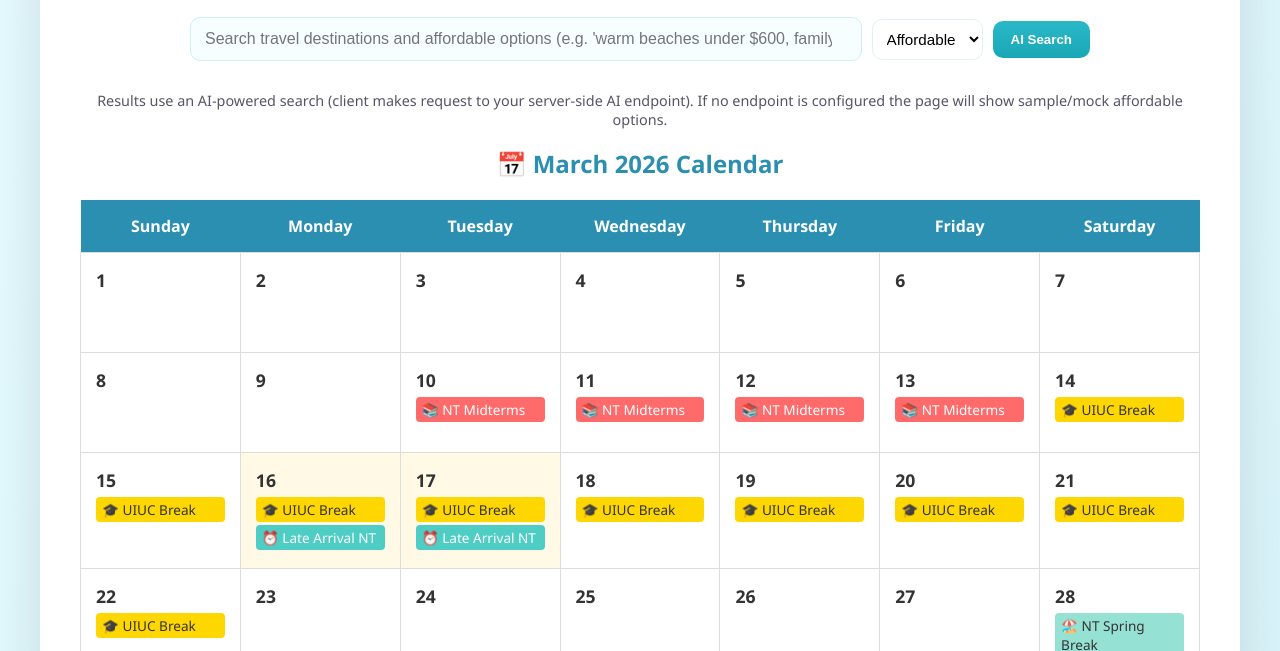
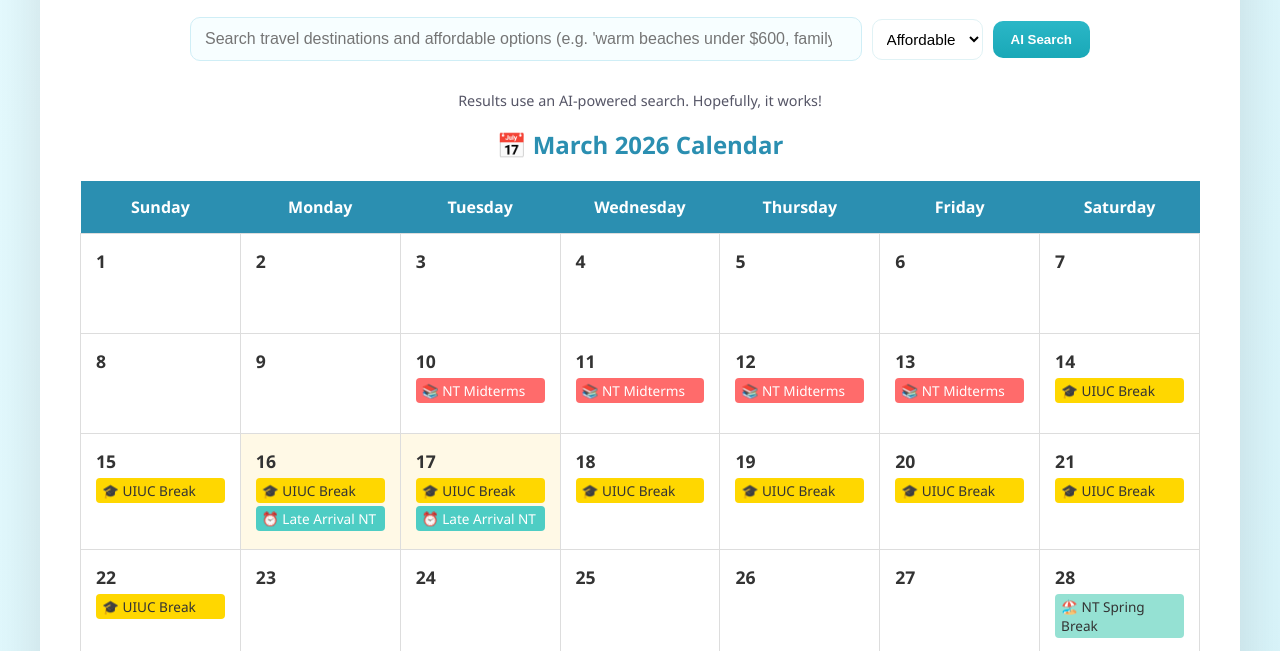
Before and after one commit to dgalanto/spring-break-2026, a website: page index.htm in a window 1280 px wide. Shown: the part 149-800 px from the top of the page. Drawn offline with Linux system fonts and the light colour scheme.

Commit message:
Update search meta description for clarity

```diff
--- a/index.htm
+++ b/index.htm
@@ -437,7 +437,7 @@
         </div>
 
         <div class="search-meta">
-            Results use an AI-powered search (client makes request to your server-side AI endpoint). If no endpoint is configured the page will show sample/mock affordable options.
+            Results use an AI-powered search. Hopefully, it works!
         </div>
 
         <div id="search-results" aria-live="polite" aria-atomic="true"></div>
```
